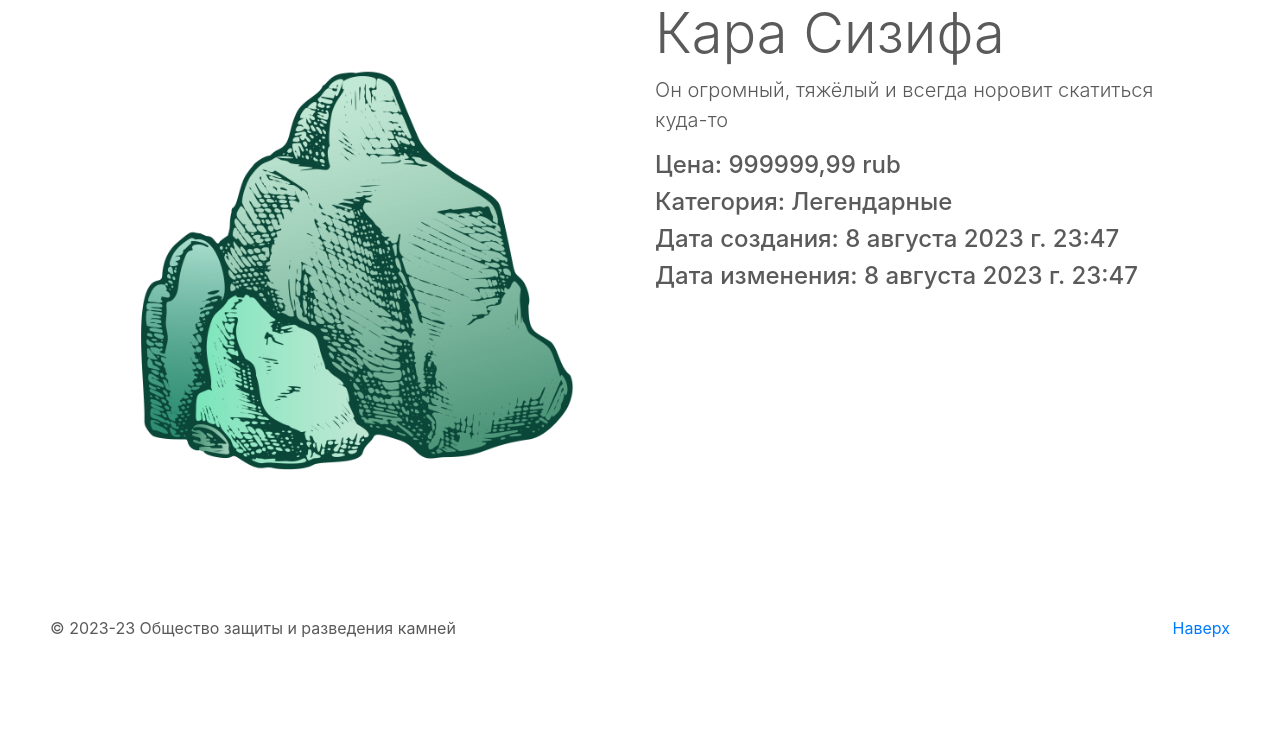
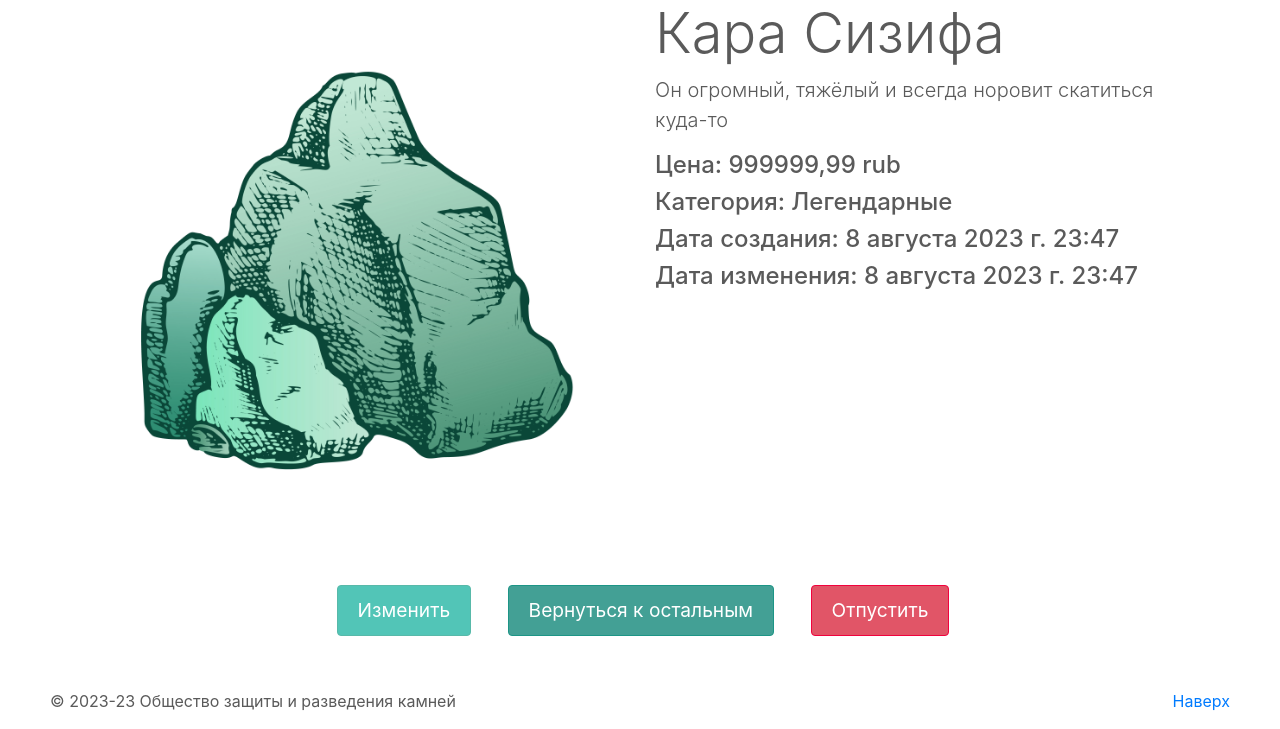
Before and after one commit to Kseniia-Artemova/e-shop, a Django app: page /1/product/ in a window 1280 px wide. Shown: the part 96-825 px from the top of the page. Before the commit the page ends 734 px from the top, so only its background shows below. Run offline with Django 4.2, Linux system fonts and the light colour scheme; data comes from the database, SQL or seed files in the repository; some libraries are stand-ins or nearby versions.

Commit message:
fixed buttons

```diff
--- a/catalog/static/catalog/css/carousel.css
+++ b/catalog/static/catalog/css/carousel.css
@@ -277,3 +277,15 @@ textarea {
 .btn-centered {
     margin-top: 5px;
 }
+
+.big-buttons {
+    font-size: 1.2rem;
+    padding: 10px 20px;
+    margin: 45px 13px 5px 19px
+}
+
+.centered-buttons {
+    display: flex;
+    justify-content: center;
+    flex-wrap: wrap;
+}
--- a/catalog/templates/catalog/product.html
+++ b/catalog/templates/catalog/product.html
@@ -3,22 +3,25 @@
 {% block content %}
 <div class="container mt-5">
     <div class="row">
-
         <div class="col-lg-6">
             <img src="{% mediapath product %}" class="img-fluid" alt="Изображение продукта">
         </div>
-
-
         <div class="col-lg-6">
             <h2 class="display-4">{{ product.name }}</h2>
             <p class="lead">{{ product.description }}</p>
-
             <p class="h4">Цена: {{ product.price }} rub</p>
             <p class="h4">Категория: {{ product.category }}</p>
             <p class="h4">Дата создания: {{ product.creation_date }}</p>
             <p class="h4">Дата изменения: {{ product.change_date }}</p>
         </div>
     </div>
+    <div class="row centered-buttons"> <!-- Применяем класс для выравнивания по центру -->
+        <div class="button-center">
+            <a href="{% url 'catalog:update' product.pk %}"  class="btn btn-primary btn-centered big-buttons">Изменить</a>
+            <a href="{% url 'catalog:catalog' %}"  class="btn btn-primary confirm-update big-buttons">Вернуться к остальным</a>
+            <a href="{% url 'catalog:delete' product.pk %}"  class="btn btn-primary confirm-danger big-buttons">Отпустить</a>
+        </div>
+    </div>
 </div>
 <br>
 <br>
```
